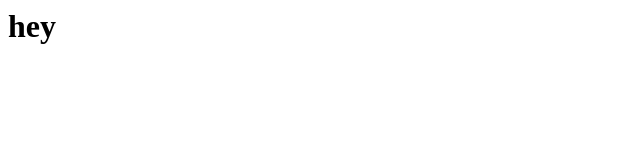
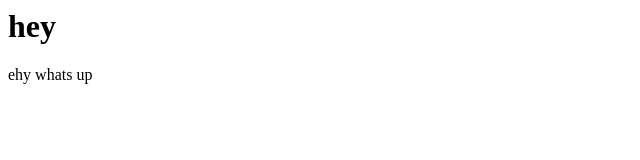
Before and after one commit to jazflora/MyFirstProject, a plain HTML site: page iLoveFun/index.html in a window 1280 px wide. Shown: the full height of the page, 0-640 px from the left. Drawn offline with Linux system fonts and the light colour scheme.

Commit message:
hey more stuff

```diff
--- a/iLoveFun/index.html
+++ b/iLoveFun/index.html
@@ -1 +1,3 @@
 <h1>hey</h1>
+
+<p>ehy whats up</p>
```
